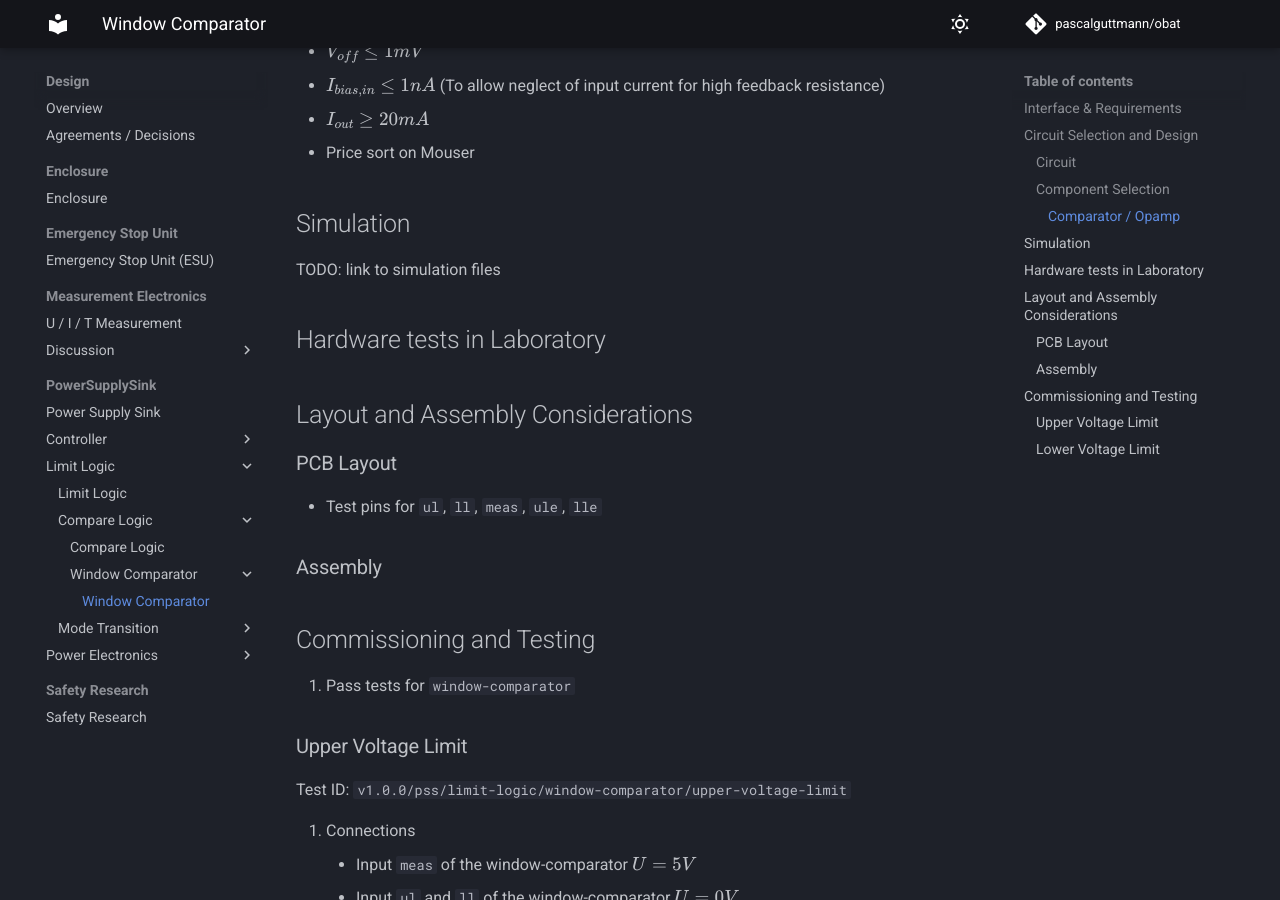
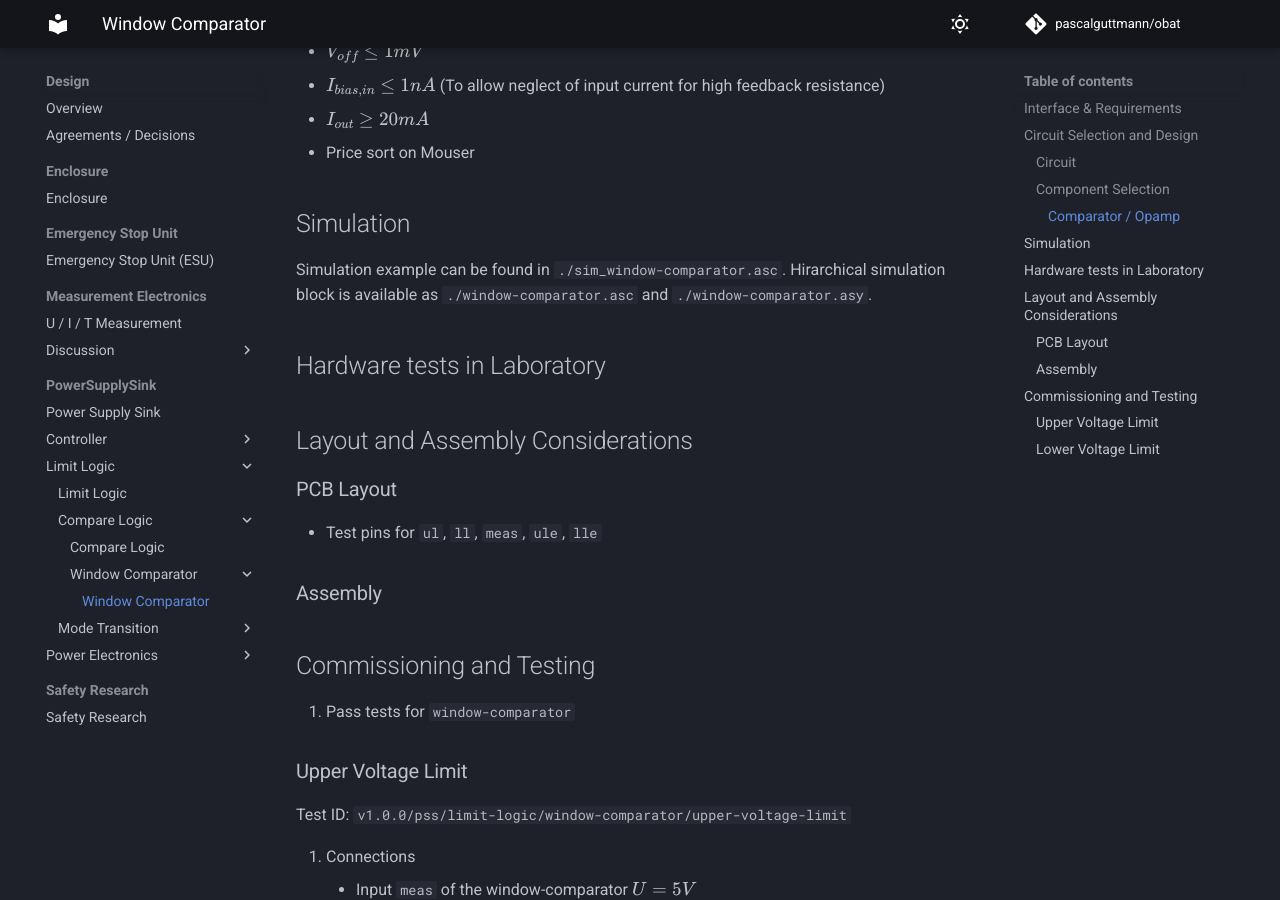
Before and after one commit to pascalguttmann/obat, an MkDocs documentation site: the page built from docs/design/pss/limit-logic/compare-logic/window-comparator/window-comparator.md, in a window 1280 px wide and 900 px high, scrolled down 2547 px. Built offline with MkDocs 1.6.1 and Material for MkDocs 9.7.7, drawn with Linux system fonts in a browser that asks for light colours; comment, search, counter and statistics services are not loaded.

Commit message:
add window-comparator ltspice simulation

```diff
--- a/docs/design/pss/limit-logic/compare-logic/window-comparator/window-comparator.md
+++ b/docs/design/pss/limit-logic/compare-logic/window-comparator/window-comparator.md
@@ -99,7 +99,9 @@ $$ R_7 = 1M\Omega \land R_5 = 130 \Omega $$
 
 ## Simulation
 
-TODO: link to simulation files
+Simulation example can be found in `./sim_window-comparator.asc`.
+Hirarchical simulation block is available as `./window-comparator.asc` and
+`./window-comparator.asy`.
 
 ## Hardware tests in Laboratory
 
```
Also changed, not shown: 4 other files.
